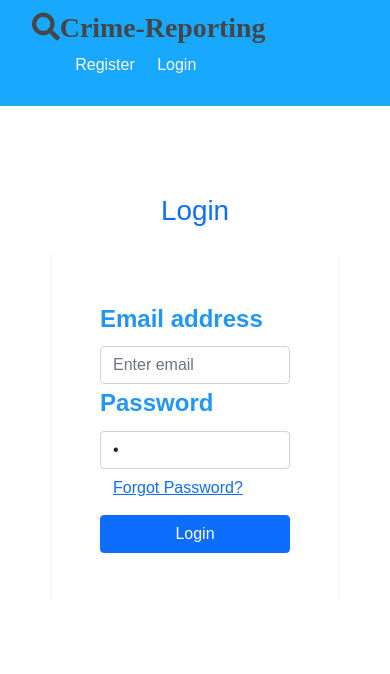
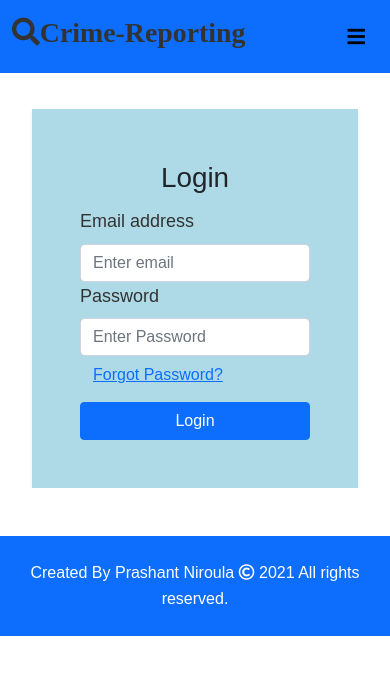
Before and after one commit to prashanthcoe19/Crime-Reporting, a React (Create React App) app in the folder client/: page /login in a window 390 px wide. Shown: the top 674 px of the page. Built offline with nearby package versions, Linux system fonts and the light colour scheme; no server answers.

Commit message:
[added] added footer and made navbar responsive

```diff
--- a/client/public/index.html
+++ b/client/public/index.html
@@ -61,5 +61,20 @@
       To begin the development, run `npm start` or `yarn start`.
       To create a production bundle, use `npm run build` or `yarn build`.
     -->
+    <script
+      src="https://code.jquery.com/jquery-3.2.1.slim.min.js"
+      integrity="sha384-KJ3o2DKtIkvYIK3UENzmM7KCkRr/rE9/Qpg6aAZGJwFDMVNA/GpGFF93hXpG5KkN"
+      crossorigin="anonymous"
+    ></script>
+    <script
+      src="https://cdnjs.cloudflare.com/ajax/libs/popper.js/1.12.9/umd/popper.min.js"
+      integrity="sha384-ApNbgh9B+Y1QKtv3Rn7W3mgPxhU9K/ScQsAP7hUibX39j7fakFPskvXusvfa0b4Q"
+      crossorigin="anonymous"
+    ></script>
+    <script
+      src="https://maxcdn.bootstrapcdn.com/bootstrap/4.0.0/js/bootstrap.min.js"
+      integrity="sha384-JZR6Spejh4U02d8jOt6vLEHfe/JQGiRRSQQxSfFWpi1MquVdAyjUar5+76PVCmYl"
+      crossorigin="anonymous"
+    ></script>
   </body>
 </html>
--- a/client/src/App.css
+++ b/client/src/App.css
@@ -35,13 +35,12 @@ img {
 }
 
 /* login */
-.navbar {
+/* .navbar {
   display: flex;
   justify-content: space-between;
   align-items: center;
   background-color: #009ffd !important;
   padding: 0.7rem 2rem;
-  /* position: fixed; */
   z-index: 1;
   width: 100%;
   top: 0;
@@ -53,21 +52,28 @@ img {
   display: flex;
 }
 
+
+
+
+.navbar .welcome span {
+  margin-right: 0.6rem;
+} */
+.navbar a:hover {
+  color: var(--light-color);
+}
+
 .navbar a {
-  color: #fff;
+  color: var(--dark-color);
   padding: 0.45rem;
   margin: 0 0.25rem;
 }
 
-.navbar a:hover {
-  color: var(--primary-color);
+footer {
+  bottom: 0;
+  width: 100%;
 }
 
-.navbar .welcome span {
-  margin-right: 0.6rem;
-}
-
-.container {
+.section-container {
   max-width: 1100px;
   margin: auto;
   overflow: hidden;
@@ -93,7 +99,7 @@ img {
 
 .landing-inner {
   color: #fff;
-  height: 100%;
+  height: 80%;
   width: 80%;
   margin: auto;
   display: flex;
@@ -122,9 +128,8 @@ img {
 }
 
 .form-label {
-  color: #2196f3;
-  font-size: x-large;
-  font-weight: 700;
+  color: #333;
+  font-size: large;
 }
 /* table */
 
@@ -148,7 +153,7 @@ img {
   color: #fff;
   padding: 16px 30px;
   min-width: 100%;
-  /* margin-top: 8rem; */
+  /* margin-top: 2rem; */
   border-radius: 3px 3px 0 0;
 }
 .table-title h2 {
@@ -217,9 +222,6 @@ table.table td a:hover {
 table.table td a.edit {
   color: #ffc107;
 }
-table.table td a.delete {
-  color: #f44336;
-}
 table.table td i {
   font-size: 19px;
 }
@@ -228,39 +230,3 @@ table.table .avatar {
   vertical-align: middle;
   margin-right: 10px;
 }
-
-/* Modal styles */
-/* .modal .modal-dialog {
-  max-width: 600px;
-}
-.modal .modal-header,
-.modal .modal-body,
-.modal .modal-footer {
-  padding: 20px 30px;
-}
-.modal .modal-content {
-  border-radius: 3px;
-  font-size: 14px;
-}
-.modal .modal-footer {
-  background: #ecf0f1;
-  border-radius: 0 0 3px 3px;
-}
-.modal .modal-title {
-  display: inline-block;
-}
-.modal .form-control {
-  border-radius: 2px;
-  box-shadow: none;
-  border-color: #dddddd;
-}
-.modal textarea.form-control {
-  resize: vertical;
-}
-.modal .btn {
-  border-radius: 2px;
-  min-width: 100px;
-}
-.modal form label {
-  font-weight: normal;
-} */
--- a/client/src/App.js
+++ b/client/src/App.js
@@ -8,6 +8,7 @@ import { Route, Switch, BrowserRouter } from "react-router-dom";
 import Routess from "./routes/Routess";
 // import AdminRoute from "./routes/AdminRoute";
 import "./App.css";
+import Footer from "./components/layout/Footer";
 
 const App = () => {
   // let location = useLocation();
@@ -27,6 +28,7 @@ const App = () => {
               <Route exact path="/" component={Landing} />
               <Route component={Routess} />
             </Switch>
+            <Footer />
           </BrowserRouter>
         </CrimeContextProvider>
       </AuthContextProvider>
--- a/client/src/components/auth/ForgetPassword.js
+++ b/client/src/components/auth/ForgetPassword.js
@@ -39,11 +39,19 @@ const ForgetPassword = () => {
   return (
     <Container style={{ marginTop: "5rem" }}>
       <Row className="mt-1">
-        <Col lg={5} md={6} sm={12} className="p-5 m-auto shadow-sm rounded-lg">
+        <Col
+          lg={5}
+          md={6}
+          sm={12}
+          className="p-5 m-auto shadow-sm rounded-lg"
+          style={{ background: "#addae6" }}
+        >
           {error ? <AlertC msg={error} /> : null}
           <Form noValidate validated={validated} onSubmit={onSubmit}>
             <Form.Group controlId="validationCustomEmail">
-              <Form.Label>Enter Email to Reset Password</Form.Label>
+              <h5 className="text-dark text-center rounded bold">
+                Enter Email to Reset Password
+              </h5>
               <InputGroup hasValidation>
                 <Form.Control
                   name="email"
--- a/client/src/components/auth/Login.js
+++ b/client/src/components/auth/Login.js
@@ -9,7 +9,7 @@ import AlertC from "../layout/Alert";
 const Login = () => {
   const [formData, setFormData] = useState({
     email: " ",
-    password: " ",
+    password: "",
   });
 
   const [error, setError] = useState("");
@@ -17,6 +17,7 @@ const Login = () => {
   const [validated, setValidated] = useState(false);
 
   const { email, password } = formData;
+  console.log(formData);
 
   const history = useHistory();
 
@@ -54,11 +55,17 @@ const Login = () => {
   }
   return (
     <Container>
-      <h1 className="text-primary mt-2 p-3 text-center rounded">Login</h1>
       <Row className="mt-1">
-        <Col lg={5} md={6} sm={12} className="p-5 m-auto shadow-sm rounded-lg">
+        <Col
+          lg={5}
+          md={6}
+          sm={12}
+          className="p-5 m-auto shadow-sm rounded-lg"
+          style={{ background: "#addae6" }}
+        >
           {error ? <AlertC msg={error} /> : null}
           <Form noValidate validated={validated} onSubmit={onSubmit}>
+            <h1 className="text-dark p-1 text-center rounded bold">Login</h1>
             <Form.Group controlId="validationCustomEmail">
               <Form.Label>Email address</Form.Label>
               <InputGroup hasValidation>
@@ -82,10 +89,9 @@ const Login = () => {
                 <Form.Control
                   name="password"
                   type="password"
-                  placeholder="Password"
+                  placeholder="Enter Password"
                   value={password}
                   onChange={onChange}
-                  minlength={6}
                   required
                 />
                 <Form.Control.Feedback type="invalid">
--- a/client/src/components/auth/Register.js
+++ b/client/src/components/auth/Register.js
@@ -46,11 +46,17 @@ const Register = () => {
   }
   return (
     <Container>
-      <h1 className="text-primary mt-2 p-3 text-center rounded">Register</h1>
       <Row className="mt-1">
-        <Col lg={5} md={6} sm={12} className="p-5 m-auto shadow-sm rounded-lg">
+        <Col
+          lg={5}
+          md={6}
+          sm={12}
+          className="p-5 m-auto shadow-sm rounded-lg"
+          style={{ background: "#addae6" }}
+        >
           {error ? <AlertC msg={error} /> : null}
           <Form noValidate validated={validated} onSubmit={onSubmit}>
+            <h1 className="text-dark p-1 text-center rounded">Register</h1>
             <Form.Group controlId="validationCustom01">
               <Form.Label>Name</Form.Label>
               <InputGroup hasValidation>
@@ -63,7 +69,7 @@ const Register = () => {
                   required
                 />
                 <Form.Control.Feedback type="invalid">
-                  Enter you name
+                  Enter your name
                 </Form.Control.Feedback>
               </InputGroup>
             </Form.Group>
--- a/client/src/components/crime/CreateReport.js
+++ b/client/src/components/crime/CreateReport.js
@@ -42,7 +42,7 @@ const CreateReport = () => {
     try {
       const res = await api.post("/crime", crimeDetails);
       console.log(res.data);
-      setCrimes((prevState) => [...prevState, res.data]);
+      setCrimes((prevState) => [res.data, ...prevState]);
       //   getCurrentUserReports();
     } catch (err) {
       console.log(err.response.data.errors[0].msg);
--- a/client/src/components/crime/Reports.js
+++ b/client/src/components/crime/Reports.js
@@ -1,4 +1,5 @@
 import React, { Fragment, useState, useEffect } from "react";
+import { Link } from "react-router-dom";
 import EditReport from "./EditReport";
 import { Modal, Button, OverlayTrigger, Tooltip } from "react-bootstrap";
 import moment from "moment";
@@ -8,6 +9,7 @@ const Reports = ({ report }) => {
 
   const handleShow = () => setShow(true);
   const handleClose = () => setShow(false);
+  const id = 1;
 
   useEffect(() => {
     handleClose();
--- /dev/null
+++ b/client/src/components/layout/Footer.js
@@ -0,0 +1,14 @@
+import React from "react";
+
+const Footer = () => {
+  return (
+    <footer class="bg-primary text-white p-4 text-center">
+      <span>
+        Created By Prashant Niroula <span class="far fa-copyright"></span> 2021
+        All rights reserved.
+      </span>
+    </footer>
+  );
+};
+
+export default Footer;
--- a/client/src/components/layout/Navbar.js
+++ b/client/src/components/layout/Navbar.js
@@ -8,37 +8,53 @@ const Navbar = () => {
   const { user, auth } = authContext;
   console.log(auth, user);
   const authLinks = (
-    <Fragment>
-      <ul style={{ alignItems: "center" }}>
-        <li style={{ marginRight: "5px" }}>
+    <ul
+      style={{ alignItems: "center", marginLeft: "auto" }}
+      className="navbar-nav ml-auto"
+    >
+      <li className="nav-item">
+        <i className="fas fa-user-circle fa-2x"></i>
+      </li>
+      <li className="nav-item">@{auth ? user?.username : null}</li>
+      <li className="nav-item">
         <EditProfile />
       </li>
-        <li style={{ marginRight: "5px" }}>
-          <i class="fas fa-user-circle fa-2x"></i>
-        </li>
-        <li style={{ margin: "0 5px 0 0" }}>@{auth ? user?.username : null}</li>
-        <li>
+      <li className="nav-item nav-link">
         <Logout />
       </li>
     </ul>
-    </Fragment>
   );
   const guestLinks = (
-    <ul>
-      <li>
-        <Link to="/register">Register</Link>
+    <ul className="navbar-nav text-center" style={{ marginLeft: "auto" }}>
+      <li className="nav-item">
+        <Link to="/register" className="nav-link">
+          Register
+        </Link>
       </li>
-      <li>
-        <Link to="/login">Login</Link>
+      <li className="nav-item">
+        <Link to="/login" className="nav-link">
+          Login
+        </Link>
       </li>
     </ul>
   );
   return (
-    <nav className="navbar navbar-expand-lg">
+    <nav className="navbar navbar-expand-sm py-3 navbar-primary bg-primary">
+      <div className="container">
         <h1>
           <i className="fas fa-search">Crime-Reporting</i>
         </h1>
+        <button
+          className="navbar-toggler"
+          data-toggle="collapse"
+          data-target="#menu"
+        >
+          <i className="fas fa-bars"></i>
+        </button>
+        <div className="collapse navbar-collapse" id="menu">
           <Fragment>{auth && user ? authLinks : guestLinks}</Fragment>
+        </div>
+      </div>
     </nav>
   );
 };
--- a/client/src/routes/Routess.js
+++ b/client/src/routes/Routess.js
@@ -12,7 +12,7 @@ import NotFound from "../components/layout/NotFound";
 
 const Routess = (props) => {
   return (
-    <section className="container">
+    <section className="section-container">
       <Switch>
         <Route exact path="/login" component={Login} />
         <Route exact path="/register" component={Register} />
```
Also changed, not shown: client/src/components/auth/NewPassword.js (+9 -6 lines). Lines whose indentation alone changed are shown as unchanged.
